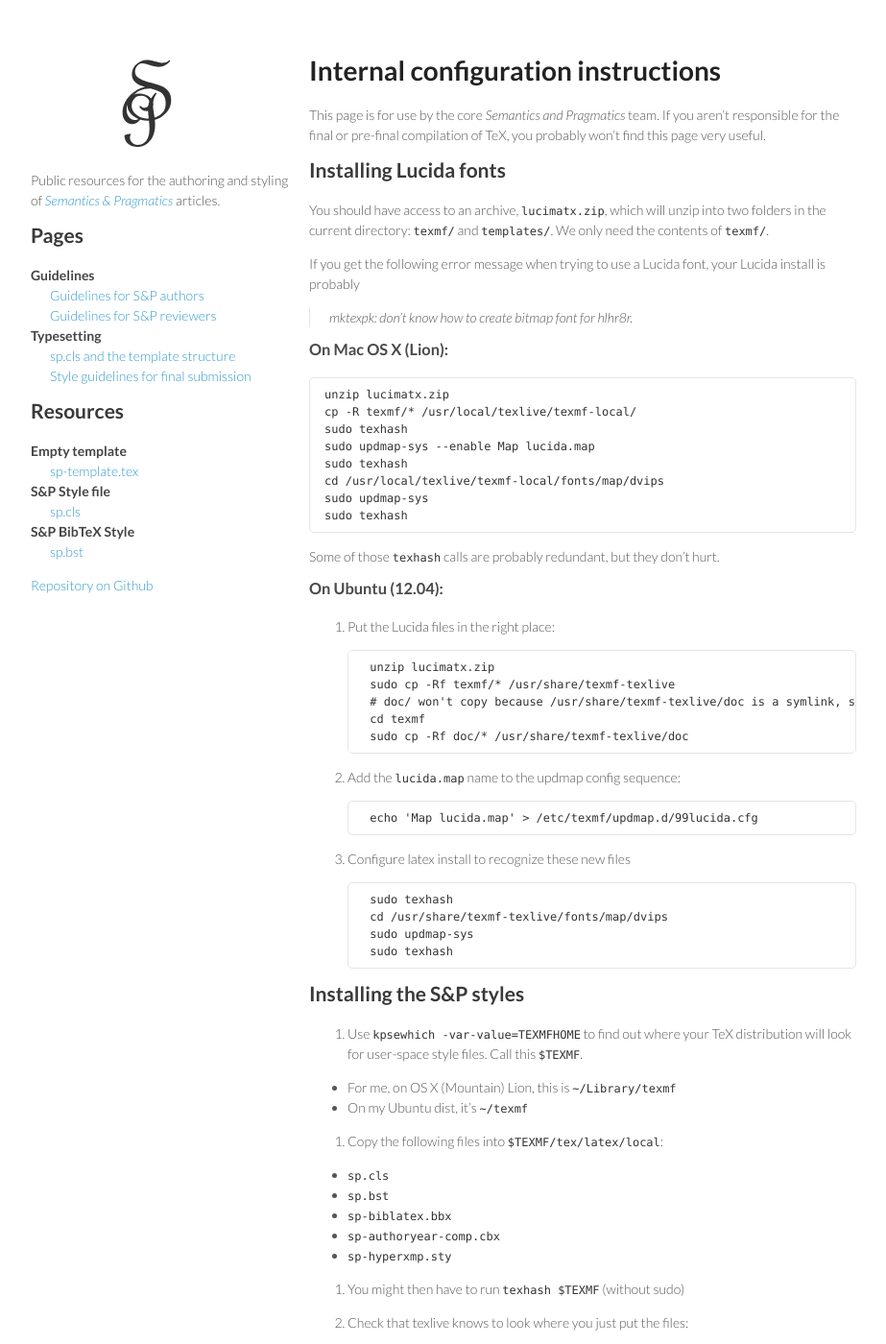
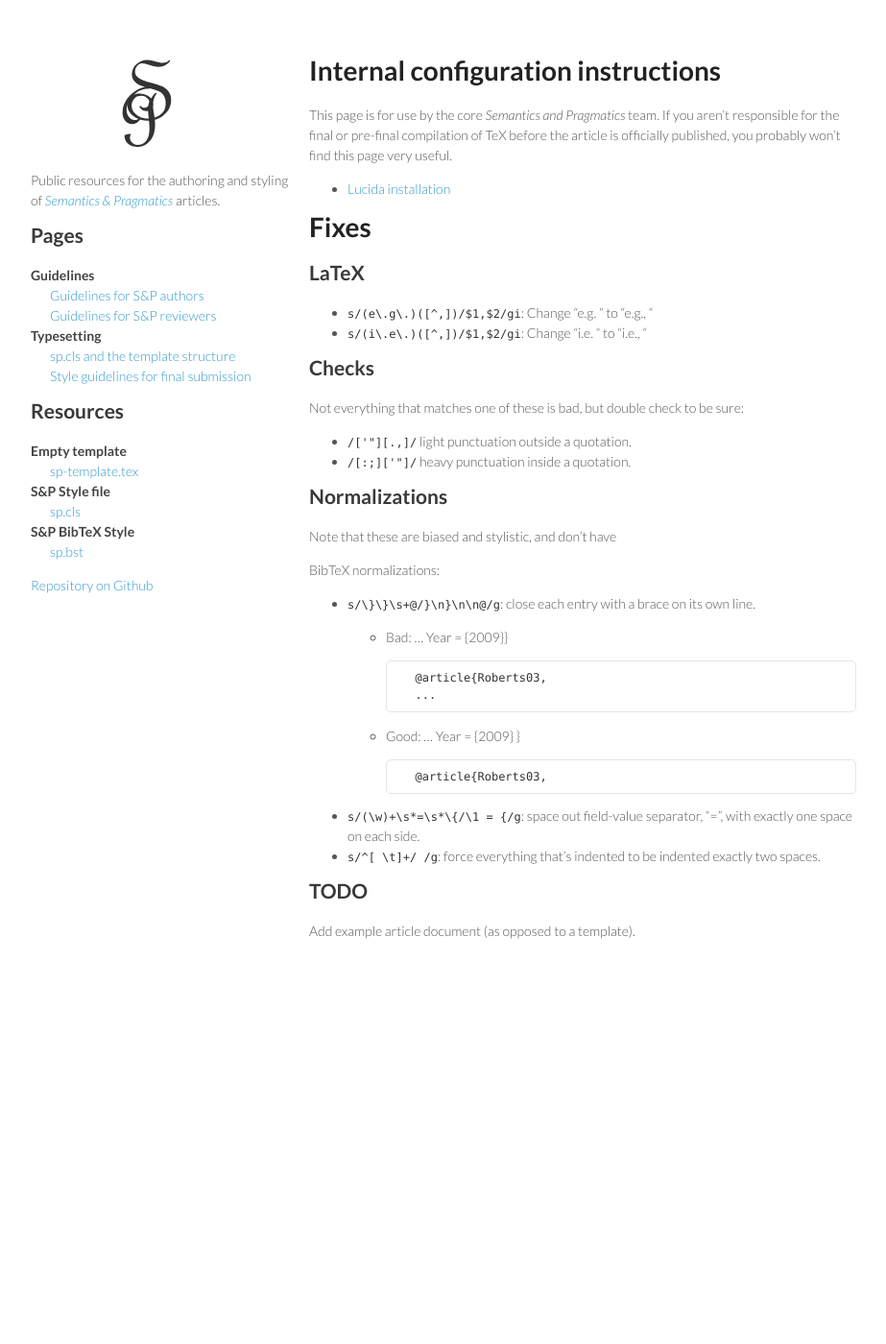
Before and after one commit to semprag/semprag.github.io, a Jekyll site: the page built from internal.md, in a window 1280 px wide and 1400 px high. Shown: the whole window at 96% size, without its empty margins (178-1101 px from the left). Built offline with Jekyll 4.4.1, drawn with Linux system fonts in a browser that asks for light colours; some of the changed text lies outside the part shown.

Commit message:
Split out lucida installation notes and add various internal spot-checks

```diff
--- a/internal.md
+++ b/internal.md
@@ -5,97 +5,52 @@ title: "Internal configuration"
 # Internal configuration instructions
 
 This page is for use by the core *Semantics and Pragmatics* team.
-If you aren't responsible for the final or pre-final compilation of TeX,
-you probably won't find this page very useful.
+If you aren't responsible for the final or pre-final compilation of TeX
+before the article is officially published, you probably won't find this
+page very useful.
+
+* [Lucida installation](/lucida)
+
+# Fixes
+
+## LaTeX
+
+* `s/(e\.g\.)([^,])/$1,$2/gi`: Change "e.g. " to "e.g., "
+* `s/(i\.e\.)([^,])/$1,$2/gi`: Change "i.e. " to "i.e., "
 
 
+## Checks
 
-## Installing Lucida fonts
+Not everything that matches one of these is bad, but double check to be sure:
 
-You should have access to an archive, `lucimatx.zip`, which will unzip into two folders in the current directory: `texmf/` and `templates/`. We only need the contents of `texmf/`.
-
-If you get the following error message when trying to use a Lucida font, your Lucida install is probably
-
-> mktexpk: don't know how to create bitmap font for hlhr8r.
+* `/['"][.,]/` light punctuation outside a quotation.
+* `/[:;]['"]/` heavy punctuation inside a quotation.
 
 
-### On Mac OS X (Lion):
+## Normalizations
 
-    unzip lucimatx.zip
-    cp -R texmf/* /usr/local/texlive/texmf-local/
-    sudo texhash
-    sudo updmap-sys --enable Map lucida.map
-    sudo texhash
-    cd /usr/local/texlive/texmf-local/fonts/map/dvips
-    sudo updmap-sys
-    sudo texhash
+Note that these are biased and stylistic, and don't have
 
-Some of those `texhash` calls are probably redundant, but they don't hurt.
+BibTeX normalizations:
+
+* `s/\}\}\s+@/}\n}\n\n@/g`: close each entry with a brace on its own line.
+    + Bad:
+              ...
+              Year = {2009}}
+
+            @article{Roberts03,
+            ...
+    + Good:
+              ...
+              Year = {2009}
+            }
+
+            @article{Roberts03,
+
+* `s/(\w)+\s*=\s*\{/\1 = {/g`: space out field-value separator, "=", with exactly one space on each side.
+* `s/^[ \t]+/  /g`: force everything that's indented to be indented exactly two spaces.
 
 
-### On Ubuntu (12.04):
+## TODO
 
-1. Put the Lucida files in the right place:
-
-        unzip lucimatx.zip
-        sudo cp -Rf texmf/* /usr/share/texmf-texlive
-        # doc/ won't copy because /usr/share/texmf-texlive/doc is a symlink, so:
-        cd texmf
-        sudo cp -Rf doc/* /usr/share/texmf-texlive/doc
-
-2. Add the `lucida.map` name to the updmap config sequence:
-
-        echo 'Map lucida.map' > /etc/texmf/updmap.d/99lucida.cfg
-
-3. Configure latex install to recognize these new files
-
-        sudo texhash
-        cd /usr/share/texmf-texlive/fonts/map/dvips
-        sudo updmap-sys
-        sudo texhash
-
-
-## Installing the S&P styles
-
-1. Use `kpsewhich -var-value=TEXMFHOME` to find out where your TeX distribution will look for user-space style files.
-  Call this `$TEXMF`.
-
-  * For me, on OS X (Mountain) Lion, this is `~/Library/texmf`
-  * On my Ubuntu dist, it's `~/texmf`
-
-2. Copy the following files into `$TEXMF/tex/latex/local`:
-
-  * `sp.cls`
-  * `sp.bst`
-  * `sp-biblatex.bbx`
-  * `sp-authoryear-comp.cbx`
-  * `sp-hyperxmp.sty`
-
-3. You might then have to run `texhash $TEXMF` (without sudo)
-4. Check that texlive knows to look where you just put the files:
-
-        kpsewhich sp.cls
-
-    > /texmf/tex/latex/local/sp.cls
-
-
-## Troubleshooting
-
-The following error may crop up when running `sudo updmap-sys` in `/usr/share/texmf-texlive/fonts/map/dvips` on Ubuntu.
-As far as I can tell, it's harmless.
-
-    updmap: using map file `/usr/share/texmf-texlive/fonts/map/dvips/lucida/lucida.map'
-
-    !!! WARNING: Identical copy of used file for `lucida.map'
-       exists in obsolete location
-         /usr/share/texmf-texlive/dvips/lucida/lucida.map
-       Please, consider removing this file.
-
-On Mac OS X, Lucida font installation problems generally produce something like the following error message:
-
-    kpathsea: Running mktexpk --mfmode / --bdpi 600 --mag 2+44/600 --dpi 1244 hlhr8r
-    mktexpk: don't know how to create bitmap font for hlhr8r.
-    mktexpk: perhaps hlhr8r is missing from the map file.
-    kpathsea: Appending font creation commands to missfont.log.
-    (see the transcript file for additional information)
-    !pdfTeX error: pdflatex (file hlhr8r): Font hlhr8r at 1244 not found
+Add example article document (as opposed to a template).
```
Also changed, not shown: lucida.md (added, +94 -0 lines), style.md (+7 -0 lines), 2 other files.
